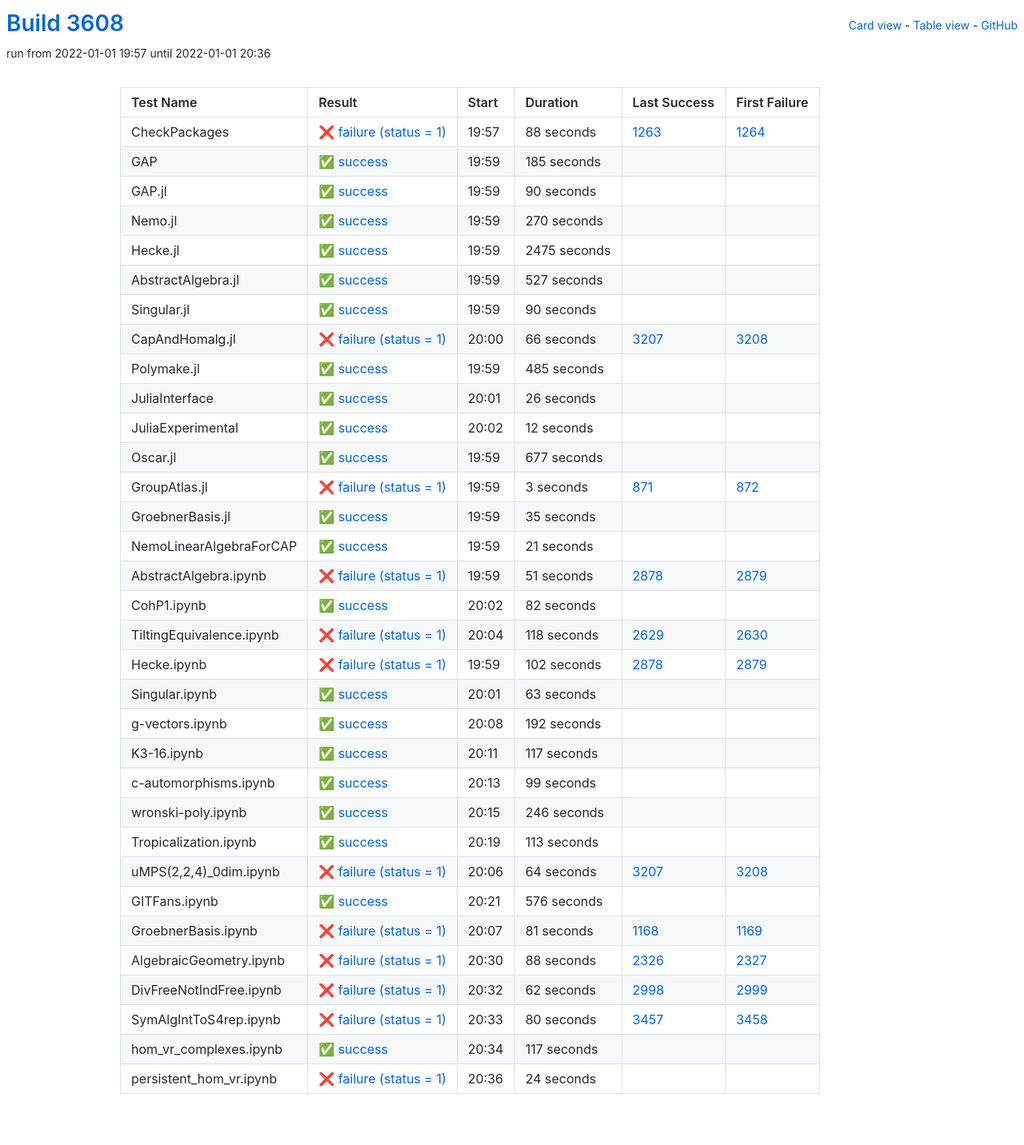
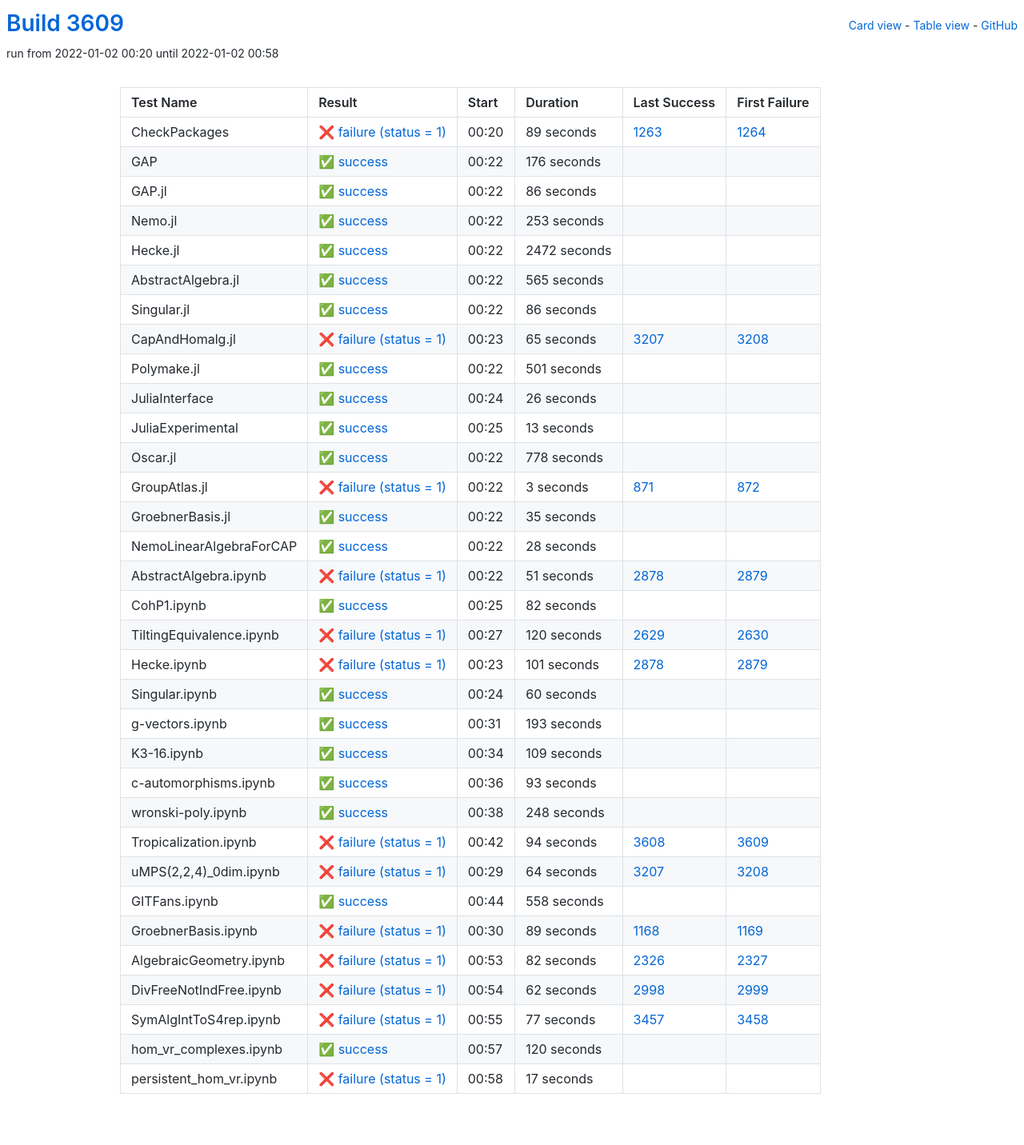
Before and after one commit to oscar-system/oscar-ci-status-stable, a Jekyll site: the page built from table.html, in a window 1280 px wide. Shown: the whole page at 80% size. Built offline with Jekyll 4.4.1, drawn with Linux system fonts in a browser that asks for light colours.

Commit message:
Build #3609

```diff
--- a/_data/ci.yml
+++ b/_data/ci.yml
@@ -1,6 +1,6 @@
 ---
-build: 3608
-build_url: https://oscarci.mathematik.uni-kl.de/job/oscar-stable/3608/
+build: 3609
+build_url: https://oscarci.mathematik.uni-kl.de/job/oscar-stable/3609/
 job: oscar-stable
 organization: oscar-system
 repo: oscar-ci-status-stable
@@ -8,116 +8,116 @@ repourl: https://github.com/oscar-system/oscar-ci-status-stable
 tests:
 - name: CheckPackages
   id: checkpackages
-  log: https://oscarci.mathematik.uni-kl.de/job/oscar-stable/3608/artifact/logs/build-3608/CheckPackages.log
-  start: 2022-01-01 19:57
+  log: https://oscarci.mathematik.uni-kl.de/job/oscar-stable/3609/artifact/logs/build-3609/CheckPackages.log
+  start: 2022-01-02 00:20
   success: false
   exitcode: 1
   status: failure
-  duration: 88
+  duration: 89
   last_success: 1263
   last_success_url: https://oscarci.mathematik.uni-kl.de/job/oscar-stable/1263/
   first_failure: 1264
   first_failure_url: https://oscarci.mathematik.uni-kl.de/job/oscar-stable/1264/
 - name: GAP
   id: gap
-  log: https://oscarci.mathematik.uni-kl.de/job/oscar-stable/3608/artifact/logs/build-3608/GAP.log
-  start: 2022-01-01 19:59
+  log: https://oscarci.mathematik.uni-kl.de/job/oscar-stable/3609/artifact/logs/build-3609/GAP.log
+  start: 2022-01-02 00:22
   success: true
   exitcode: 0
   status: success
-  duration: 185
+  duration: 176
   last_success: false
   last_success_url:
   first_failure: false
   first_failure_url:
 - name: GAP.jl
   id: gap-jl
-  log: https://oscarci.mathematik.uni-kl.de/job/oscar-stable/3608/artifact/logs/build-3608/GAP.jl.log
-  start: 2022-01-01 19:59
+  log: https://oscarci.mathematik.uni-kl.de/job/oscar-stable/3609/artifact/logs/build-3609/GAP.jl.log
+  start: 2022-01-02 00:22
   success: true
   exitcode: 0
   status: success
-  duration: 90
+  duration: 86
   last_success: false
   last_success_url:
   first_failure: false
   first_failure_url:
 - name: Nemo.jl
   id: nemo-jl
-  log: https://oscarci.mathematik.uni-kl.de/job/oscar-stable/3608/artifact/logs/build-3608/Nemo.jl.log
-  start: 2022-01-01 19:59
+  log: https://oscarci.mathematik.uni-kl.de/job/oscar-stable/3609/artifact/logs/build-3609/Nemo.jl.log
+  start: 2022-01-02 00:22
   success: true
   exitcode: 0
   status: success
-  duration: 270
+  duration: 253
   last_success: false
   last_success_url:
   first_failure: false
   first_failure_url:
 - name: Hecke.jl
   id: hecke-jl
-  log: https://oscarci.mathematik.uni-kl.de/job/oscar-stable/3608/artifact/logs/build-3608/Hecke.jl.log
-  start: 2022-01-01 19:59
+  log: https://oscarci.mathematik.uni-kl.de/job/oscar-stable/3609/artifact/logs/build-3609/Hecke.jl.log
+  start: 2022-01-02 00:22
   success: true
   exitcode: 0
   status: success
-  duration: 2475
+  duration: 2472
   last_success: false
   last_success_url:
   first_failure: false
   first_failure_url:
 - name: AbstractAlgebra.jl
   id: abstractalgebra-jl
-  log: https://oscarci.mathematik.uni-kl.de/job/oscar-stable/3608/artifact/logs/build-3608/AbstractAlgebra.jl.log
-  start: 2022-01-01 19:59
+  log: https://oscarci.mathematik.uni-kl.de/job/oscar-stable/3609/artifact/logs/build-3609/AbstractAlgebra.jl.log
+  start: 2022-01-02 00:22
   success: true
   exitcode: 0
   status: success
-  duration: 527
+  duration: 565
   last_success: false
   last_success_url:
   first_failure: false
   first_failure_url:
 - name: Singular.jl
   id: singular-jl
-  log: https://oscarci.mathematik.uni-kl.de/job/oscar-stable/3608/artifact/logs/build-3608/Singular.jl.log
-  start: 2022-01-01 19:59
+  log: https://oscarci.mathematik.uni-kl.de/job/oscar-stable/3609/artifact/logs/build-3609/Singular.jl.log
+  start: 2022-01-02 00:22
   success: true
   exitcode: 0
   status: success
-  duration: 90
+  duration: 86
   last_success: false
   last_success_url:
   first_failure: false
   first_failure_url:
 - name: CapAndHomalg.jl
   id: capandhomalg-jl
-  log: https://oscarci.mathematik.uni-kl.de/job/oscar-stable/3608/artifact/logs/build-3608/CapAndHomalg.jl.log
-  start: 2022-01-01 20:00
+  log: https://oscarci.mathematik.uni-kl.de/job/oscar-stable/3609/artifact/logs/build-3609/CapAndHomalg.jl.log
+  start: 2022-01-02 00:23
   success: false
   exitcode: 1
   status: failure
-  duration: 66
+  duration: 65
   last_success: 3207
   last_success_url: https://oscarci.mathematik.uni-kl.de/job/oscar-stable/3207/
   first_failure: 3208
   first_failure_url: https://oscarci.mathematik.uni-kl.de/job/oscar-stable/3208/
 - name: Polymake.jl
   id: polymake-jl
-  log: https://oscarci.mathematik.uni-kl.de/job/oscar-stable/3608/artifact/logs/build-3608/Polymake.jl.log
-  start: 2022-01-01 19:59
+  log: https://oscarci.mathematik.uni-kl.de/job/oscar-stable/3609/artifact/logs/build-3609/Polymake.jl.log
+  start: 2022-01-02 00:22
   success: true
   exitcode: 0
   status: success
-  duration: 485
+  duration: 501
   last_success: false
   last_success_url:
   first_failure: false
   first_failure_url:
 - name: JuliaInterface
   id: juliainterface
-  log: https://oscarci.mathematik.uni-kl.de/job/oscar-stable/3608/artifact/logs/build-3608/JuliaInterface.log
-  start: 2022-01-01 20:01
+  log: https://oscarci.mathematik.uni-kl.de/job/oscar-stable/3609/artifact/logs/build-3609/JuliaInterface.log
+  start: 2022-01-02 00:24
   success: true
   exitcode: 0
   status: success
@@ -128,32 +128,32 @@ tests:
   first_failure_url:
 - name: JuliaExperimental
   id: juliaexperimental
-  log: https://oscarci.mathematik.uni-kl.de/job/oscar-stable/3608/artifact/logs/build-3608/JuliaExperimental.log
-  start: 2022-01-01 20:02
+  log: https://oscarci.mathematik.uni-kl.de/job/oscar-stable/3609/artifact/logs/build-3609/JuliaExperimental.log
+  start: 2022-01-02 00:25
   success: true
   exitcode: 0
   status: success
-  duration: 12
+  duration: 13
   last_success: false
   last_success_url:
   first_failure: false
   first_failure_url:
 - name: Oscar.jl
   id: oscar-jl
-  log: https://oscarci.mathematik.uni-kl.de/job/oscar-stable/3608/artifact/logs/build-3608/Oscar.jl.log
-  start: 2022-01-01 19:59
+  log: https://oscarci.mathematik.uni-kl.de/job/oscar-stable/3609/artifact/logs/build-3609/Oscar.jl.log
+  start: 2022-01-02 00:22
   success: true
   exitcode: 0
   status: success
-  duration: 677
+  duration: 778
   last_success: false
   last_success_url:
   first_failure: false
   first_failure_url:
 - name: GroupAtlas.jl
   id: groupatlas-jl
-  log: https://oscarci.mathematik.uni-kl.de/job/oscar-stable/3608/artifact/logs/build-3608/GroupAtlas.jl.log
-  start: 2022-01-01 19:59
+  log: https://oscarci.mathematik.uni-kl.de/job/oscar-stable/3609/artifact/logs/build-3609/GroupAtlas.jl.log
+  start: 2022-01-02 00:22
   success: false
   exitcode: 1
   status: failure
@@ -164,8 +164,8 @@ tests:
   first_failure_url: https://oscarci.mathematik.uni-kl.de/job/oscar-stable/872/
 - name: GroebnerBasis.jl
   id: groebnerbasis-jl
-  log: https://oscarci.mathematik.uni-kl.de/job/oscar-stable/3608/artifact/logs/build-3608/GroebnerBasis.jl.log
-  start: 2022-01-01 19:59
+  log: https://oscarci.mathematik.uni-kl.de/job/oscar-stable/3609/artifact/logs/build-3609/GroebnerBasis.jl.log
+  start: 2022-01-02 00:22
   success: true
   exitcode: 0
   status: success
@@ -176,20 +176,20 @@ tests:
   first_failure_url:
 - name: NemoLinearAlgebraForCAP
   id: nemolinearalgebraforcap
-  log: https://oscarci.mathematik.uni-kl.de/job/oscar-stable/3608/artifact/logs/build-3608/NemoLinearAlgebraForCAP.log
-  start: 2022-01-01 19:59
+  log: https://oscarci.mathematik.uni-kl.de/job/oscar-stable/3609/artifact/logs/build-3609/NemoLinearAlgebraForCAP.log
+  start: 2022-01-02 00:22
   success: true
   exitcode: 0
   status: success
-  duration: 21
+  duration: 28
   last_success: false
   last_success_url:
   first_failure: false
   first_failure_url:
 - name: AbstractAlgebra.ipynb
   id: abstractalgebra-ipynb
-  log: https://oscarci.mathematik.uni-kl.de/job/oscar-stable/3608/artifact/logs/build-3608/AbstractAlgebra.ipynb.log
-  start: 2022-01-01 19:59
+  log: https://oscarci.mathematik.uni-kl.de/job/oscar-stable/3609/artifact/logs/build-3609/AbstractAlgebra.ipynb.log
+  start: 2022-01-02 00:22
   success: false
   exitcode: 1
   status: failure
@@ -200,8 +200,8 @@ tests:
   first_failure_url: https://oscarci.mathematik.uni-kl.de/job/oscar-stable/2879/
 - name: CohP1.ipynb
   id: cohp1-ipynb
-  log: https://oscarci.mathematik.uni-kl.de/job/oscar-stable/3608/artifact/logs/build-3608/CohP1.ipynb.log
-  start: 2022-01-01 20:02
+  log: https://oscarci.mathematik.uni-kl.de/job/oscar-stable/3609/artifact/logs/build-3609/CohP1.ipynb.log
+  start: 2022-01-02 00:25
   success: true
   exitcode: 0
   status: success
@@ -212,104 +212,104 @@ tests:
   first_failure_url:
 - name: TiltingEquivalence.ipynb
   id: tiltingequivalence-ipynb
-  log: https://oscarci.mathematik.uni-kl.de/job/oscar-stable/3608/artifact/logs/build-3608/TiltingEquivalence.ipynb.log
-  start: 2022-01-01 20:04
+  log: https://oscarci.mathematik.uni-kl.de/job/oscar-stable/3609/artifact/logs/build-3609/TiltingEquivalence.ipynb.log
+  start: 2022-01-02 00:27
   success: false
   exitcode: 1
   status: failure
-  duration: 118
+  duration: 120
   last_success: 2629
   last_success_url: https://oscarci.mathematik.uni-kl.de/job/oscar-stable/2629/
   first_failure: 2630
   first_failure_url: https://oscarci.mathematik.uni-kl.de/job/oscar-stable/2630/
 - name: Hecke.ipynb
   id: hecke-ipynb
-  log: https://oscarci.mathematik.uni-kl.de/job/oscar-stable/3608/artifact/logs/build-3608/Hecke.ipynb.log
-  start: 2022-01-01 19:59
+  log: https://oscarci.mathematik.uni-kl.de/job/oscar-stable/3609/artifact/logs/build-3609/Hecke.ipynb.log
+  start: 2022-01-02 00:23
   success: false
   exitcode: 1
   status: failure
-  duration: 102
+  duration: 101
   last_success: 2878
   last_success_url: https://oscarci.mathematik.uni-kl.de/job/oscar-stable/2878/
   first_failure: 2879
   first_failure_url: https://oscarci.mathematik.uni-kl.de/job/oscar-stable/2879/
 - name: Singular.ipynb
   id: singular-ipynb
-  log: https://oscarci.mathematik.uni-kl.de/job/oscar-stable/3608/artifact/logs/build-3608/Singular.ipynb.log
-  start: 2022-01-01 20:01
+  log: https://oscarci.mathematik.uni-kl.de/job/oscar-stable/3609/artifact/logs/build-3609/Singular.ipynb.log
+  start: 2022-01-02 00:24
   success: true
   exitcode: 0
   status: success
-  duration: 63
+  duration: 60
   last_success: false
   last_success_url:
   first_failure: false
   first_failure_url:
 - name: g-vectors.ipynb
   id: g-vectors-ipynb
-  log: https://oscarci.mathematik.uni-kl.de/job/oscar-stable/3608/artifact/logs/build-3608/g-vectors.ipynb.log
-  start: 2022-01-01 20:08
+  log: https://oscarci.mathematik.uni-kl.de/job/oscar-stable/3609/artifact/logs/build-3609/g-vectors.ipynb.log
+  start: 2022-01-02 00:31
   success: true
   exitcode: 0
   status: success
-  duration: 192
+  duration: 193
   last_success: false
   last_success_url:
   first_failure: false
   first_failure_url:
 - name: K3-16.ipynb
   id: k3-16-ipynb
-  log: https://oscarci.mathematik.uni-kl.de/job/oscar-stable/3608/artifact/logs/build-3608/K3-16.ipynb.log
-  start: 2022-01-01 20:11
+  log: https://oscarci.mathematik.uni-kl.de/job/oscar-stable/3609/artifact/logs/build-3609/K3-16.ipynb.log
+  start: 2022-01-02 00:34
   success: true
   exitcode: 0
   status: success
-  duration: 117
+  duration: 109
   last_success: false
   last_success_url:
   first_failure: false
   first_failure_url:
 - name: c-automorphisms.ipynb
   id: c-automorphisms-ipynb
-  log: https://oscarci.mathematik.uni-kl.de/job/oscar-stable/3608/artifact/logs/build-3608/c-automorphisms.ipynb.log
-  start: 2022-01-01 20:13
+  log: https://oscarci.mathematik.uni-kl.de/job/oscar-stable/3609/artifact/logs/build-3609/c-automorphisms.ipynb.log
+  start: 2022-01-02 00:36
   success: true
   exitcode: 0
   status: success
-  duration: 99
+  duration: 93
   last_success: false
   last_success_url:
   first_failure: false
   first_failure_url:
 - name: wronski-poly.ipynb
   id: wronski-poly-ipynb
-  log: https://oscarci.mathematik.uni-kl.de/job/oscar-stable/3608/artifact/logs/build-3608/wronski-poly.ipynb.log
-  start: 2022-01-01 20:15
+  log: https://oscarci.mathematik.uni-kl.de/job/oscar-stable/3609/artifact/logs/build-3609/wronski-poly.ipynb.log
+  start: 2022-01-02 00:38
   success: true
   exitcode: 0
   status: success
-  duration: 246
+  duration: 248
   last_success: false
   last_success_url:
   first_failure: false
   first_failure_url:
 - name: Tropicalization.ipynb
   id: tropicalization-ipynb
-  log: https://oscarci.mathematik.uni-kl.de/job/oscar-stable/3608/artifact/logs/build-3608/Tropicalization.ipynb.log
-  start: 2022-01-01 20:19
-  success: true
-  exitcode: 0
-  status: success
-  duration: 113
-  last_success: false
-  last_success_url:
-  first_failure: false
-  first_failure_url:
+  log: https://oscarci.mathematik.uni-kl.de/job/oscar-stable/3609/artifact/logs/build-3609/Tropicalization.ipynb.log
+  start: 2022-01-02 00:42
+  success: false
+  exitcode: 1
+  status: failure
+  duration: 94
+  last_success: 3608
+  last_success_url: https://oscarci.mathematik.uni-kl.de/job/oscar-stable/3608/
+  first_failure: 3609
+  first_failure_url: https://oscarci.mathematik.uni-kl.de/job/oscar-stable/3609/
 - name: uMPS(2,2,4)_0dim.ipynb
   id: umps-2-2-4-0dim-ipynb
-  log: https://oscarci.mathematik.uni-kl.de/job/oscar-stable/3608/artifact/logs/build-3608/uMPS-2-2-4-_0dim.ipynb.log
-  start: 2022-01-01 20:06
+  log: https://oscarci.mathematik.uni-kl.de/job/oscar-stable/3609/artifact/logs/build-3609/uMPS-2-2-4-_0dim.ipynb.log
+  start: 2022-01-02 00:29
   success: false
   exitcode: 1
   status: failure
@@ -320,44 +320,44 @@ tests:
   first_failure_url: https://oscarci.mathematik.uni-kl.de/job/oscar-stable/3208/
 - name: GITFans.ipynb
   id: gitfans-ipynb
-  log: https://oscarci.mathematik.uni-kl.de/job/oscar-stable/3608/artifact/logs/build-3608/GITFans.ipynb.log
-  start: 2022-01-01 20:21
+  log: https://oscarci.mathematik.uni-kl.de/job/oscar-stable/3609/artifact/logs/build-3609/GITFans.ipynb.log
+  start: 2022-01-02 00:44
   success: true
   exitcode: 0
   status: success
-  duration: 576
+  duration: 558
   last_success: false
   last_success_url:
   first_failure: false
   first_failure_url:
 - name: GroebnerBasis.ipynb
   id: groebnerbasis-ipynb
-  log: https://oscarci.mathematik.uni-kl.de/job/oscar-stable/3608/artifact/logs/build-3608/GroebnerBasis.ipynb.log
-  start: 2022-01-01 20:07
+  log: https://oscarci.mathematik.uni-kl.de/job/oscar-stable/3609/artifact/logs/build-3609/GroebnerBasis.ipynb.log
+  start: 2022-01-02 00:30
   success: false
   exitcode: 1
   status: failure
-  duration: 81
+  duration: 89
   last_success: 1168
   last_success_url: https://oscarci.mathematik.uni-kl.de/job/oscar-stable/1168/
   first_failure: 1169
   first_failure_url: https://oscarci.mathematik.uni-kl.de/job/oscar-stable/1169/
 - name: AlgebraicGeometry.ipynb
   id: algebraicgeometry-ipynb
-  log: https://oscarci.mathematik.uni-kl.de/job/oscar-stable/3608/artifact/logs/build-3608/AlgebraicGeometry.ipynb.log
-  start: 2022-01-01 20:30
+  log: https://oscarci.mathematik.uni-kl.de/job/oscar-stable/3609/artifact/logs/build-3609/AlgebraicGeometry.ipynb.log
+  start: 2022-01-02 00:53
   success: false
   exitcode: 1
   status: failure
-  duration: 88
+  duration: 82
   last_success: 2326
   last_success_url: https://oscarci.mathematik.uni-kl.de/job/oscar-stable/2326/
   first_failure: 2327
   first_failure_url: https://oscarci.mathematik.uni-kl.de/job/oscar-stable/2327/
 - name: DivFreeNotIndFree.ipynb
   id: divfreenotindfree-ipynb
-  log: https://oscarci.mathematik.uni-kl.de/job/oscar-stable/3608/artifact/logs/build-3608/DivFreeNotIndFree.ipynb.log
-  start: 2022-01-01 20:32
+  log: https://oscarci.mathematik.uni-kl.de/job/oscar-stable/3609/artifact/logs/build-3609/DivFreeNotIndFree.ipynb.log
+  start: 2022-01-02 00:54
   success: false
   exitcode: 1
   status: failure
@@ -368,36 +368,36 @@ tests:
   first_failure_url: https://oscarci.mathematik.uni-kl.de/job/oscar-stable/2999/
 - name: SymAlgIntToS4rep.ipynb
   id: symalginttos4rep-ipynb
-  log: https://oscarci.mathematik.uni-kl.de/job/oscar-stable/3608/artifact/logs/build-3608/SymAlgIntToS4rep.ipynb.log
-  start: 2022-01-01 20:33
+  log: https://oscarci.mathematik.uni-kl.de/job/oscar-stable/3609/artifact/logs/build-3609/SymAlgIntToS4rep.ipynb.log
+  start: 2022-01-02 00:55
   success: false
   exitcode: 1
   status: failure
-  duration: 80
+  duration: 77
   last_success: 3457
   last_success_url: https://oscarci.mathematik.uni-kl.de/job/oscar-stable/3457/
   first_failure: 3458
   first_failure_url: https://oscarci.mathematik.uni-kl.de/job/oscar-stable/3458/
 - name: hom_vr_complexes.ipynb
   id: hom-vr-complexes-ipynb
-  log: https://oscarci.mathematik.uni-kl.de/job/oscar-stable/3608/artifact/logs/build-3608/hom_vr_complexes.ipynb.log
-  start: 2022-01-01 20:34
+  log: https://oscarci.mathematik.uni-kl.de/job/oscar-stable/3609/artifact/logs/build-3609/hom_vr_complexes.ipynb.log
+  start: 2022-01-02 00:57
   success: true
   exitcode: 0
   status: success
-  duration: 117
+  duration: 120
   last_success: false
   last_success_url:
   first_failure: false
   first_failure_url:
 - name: persistent_hom_vr.ipynb
   id: persistent-hom-vr-ipynb
-  log: https://oscarci.mathematik.uni-kl.de/job/oscar-stable/3608/artifact/logs/build-3608/persistent_hom_vr.ipynb.log
-  start: 2022-01-01 20:36
+  log: https://oscarci.mathematik.uni-kl.de/job/oscar-stable/3609/artifact/logs/build-3609/persistent_hom_vr.ipynb.log
+  start: 2022-01-02 00:58
   success: false
   exitcode: 1
   status: failure
-  duration: 24
+  duration: 17
   last_success: false
   last_success_url:
   first_failure: false
```
Also changed, not shown: README.md.
